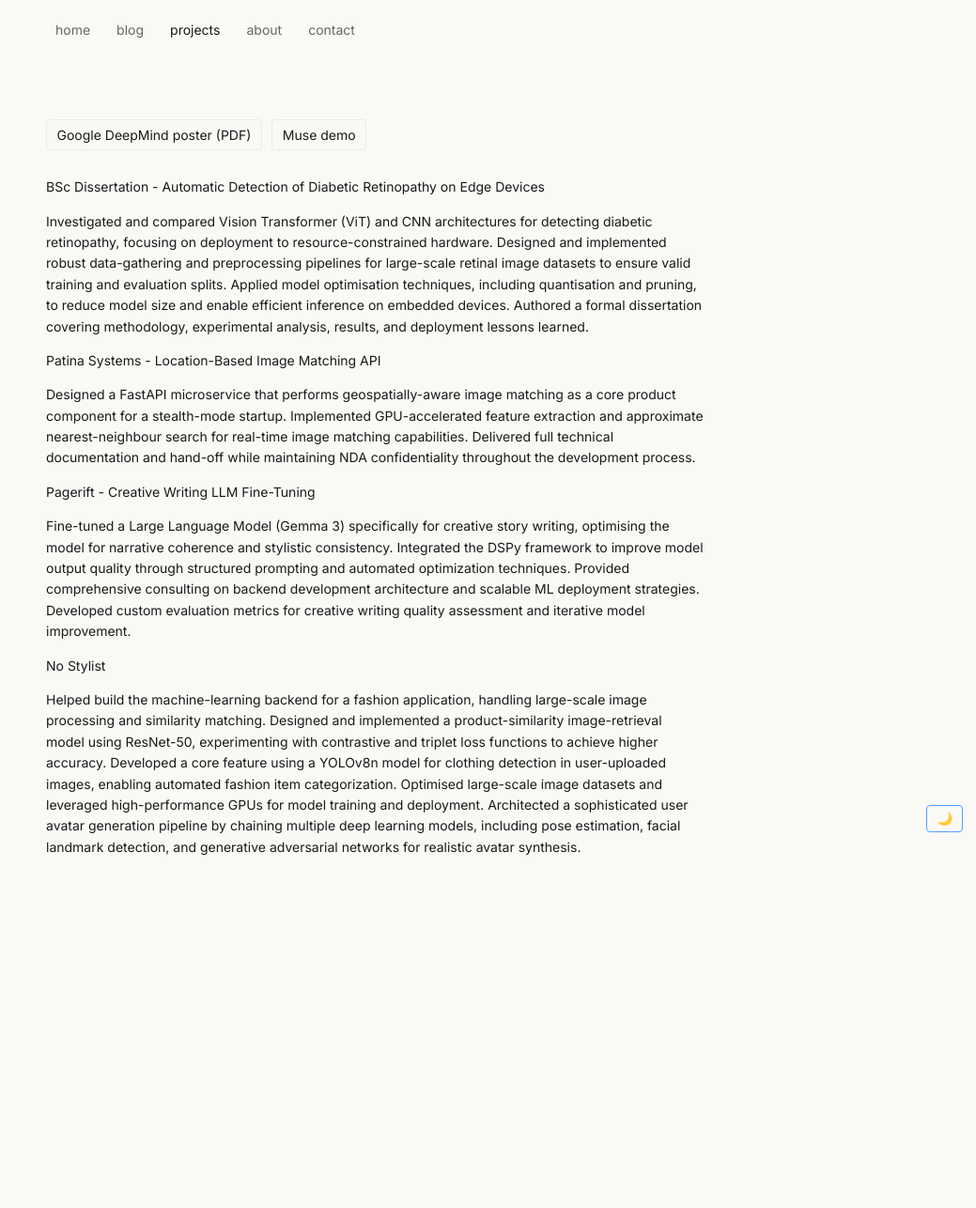
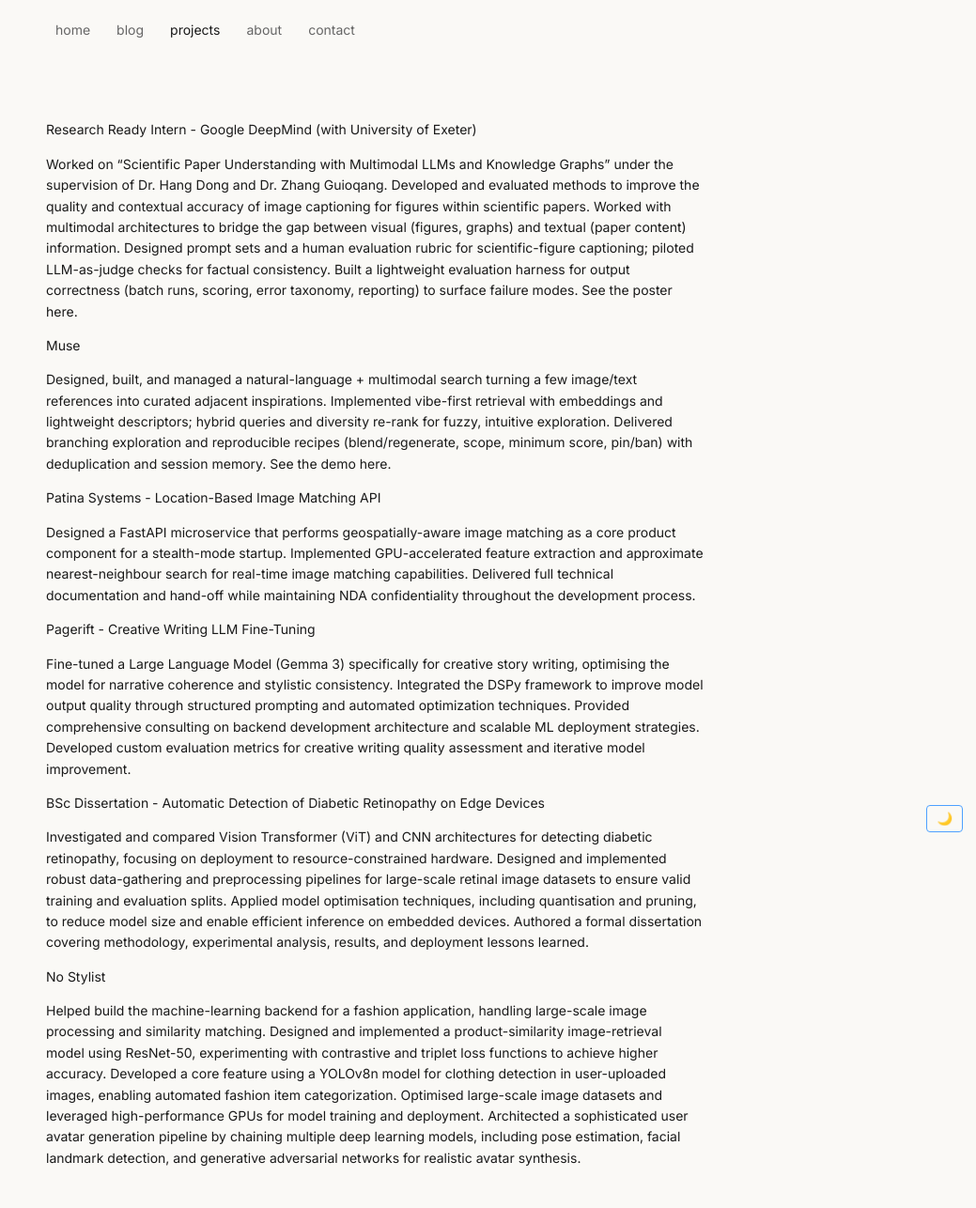
Before and after one commit to AMOHA-98/blogxyz, a Jekyll site: the page built from projects.md, in a window 1280 px wide. Shown: the whole page at 94% size, without its empty margins (241-1280 px from the left). Built offline with Jekyll 4.4.1, drawn with Linux system fonts in a browser that asks for light colours; before the commit the page ends 955 px from its top, so only the background shows below that.

Commit message:
Update projects.md to include detailed descriptions of new projects and reorganize existing entries
- Added a new project for the Research Ready Intern position at Google DeepMind, detailing work on multimodal LLMs and knowledge graphs.
- Introduced a project for Muse, focusing on natural-language and multimodal search capabilities.
- Reorganized the BSc Dissertation entry for clarity and consistency, ensuring it reflects the latest work on diabetic retinopathy detection.

```diff
--- a/projects.md
+++ b/projects.md
@@ -5,13 +5,15 @@
 ---
 
 
-{% include project-links.html %}
+Research Ready Intern - Google DeepMind (with University of Exeter)
+
+Worked on "Scientific Paper Understanding with Multimodal LLMs and Knowledge Graphs" under the supervision of Dr. Hang Dong and Dr. Zhang Guioqang. Developed and evaluated methods to improve the quality and contextual accuracy of image captioning for figures within scientific papers. Worked with multimodal architectures to bridge the gap between visual (figures, graphs) and textual (paper content) information. Designed prompt sets and a human evaluation rubric for scientific-figure captioning; piloted LLM-as-judge checks for factual consistency. Built a lightweight evaluation harness for output correctness (batch runs, scoring, error taxonomy, reporting) to surface failure modes. See the poster [here](/assets/documents/gdrr_presentation_final.pdf).
 
 
+Muse
 
-BSc Dissertation - Automatic Detection of Diabetic Retinopathy on Edge Devices
+Designed, built, and managed a natural-language + multimodal search turning a few image/text references into curated adjacent inspirations. Implemented vibe-first retrieval with embeddings and lightweight descriptors; hybrid queries and diversity re-rank for fuzzy, intuitive exploration. Delivered branching exploration and reproducible recipes (blend/regenerate, scope, minimum score, pin/ban) with deduplication and session memory. See the demo [here](https://x.com/NidarMMV2/status/1979575926515257700).
 
-Investigated and compared Vision Transformer (ViT) and CNN architectures for detecting diabetic retinopathy, focusing on deployment to resource-constrained hardware. Designed and implemented robust data-gathering and preprocessing pipelines for large-scale retinal image datasets to ensure valid training and evaluation splits. Applied model optimisation techniques, including quantisation and pruning, to reduce model size and enable efficient inference on embedded devices. Authored a formal dissertation covering methodology, experimental analysis, results, and deployment lessons learned.
 
 [Patina Systems](https://patinasystems.com/) - Location-Based Image Matching API
 
@@ -21,6 +23,11 @@
 
 Fine-tuned a Large Language Model (Gemma 3) specifically for creative story writing, optimising the model for narrative coherence and stylistic consistency. Integrated the DSPy framework to improve model output quality through structured prompting and automated optimization techniques. Provided comprehensive consulting on backend development architecture and scalable ML deployment strategies. Developed custom evaluation metrics for creative writing quality assessment and iterative model improvement.
 
+
+BSc Dissertation - Automatic Detection of Diabetic Retinopathy on Edge Devices
+
+Investigated and compared Vision Transformer (ViT) and CNN architectures for detecting diabetic retinopathy, focusing on deployment to resource-constrained hardware. Designed and implemented robust data-gathering and preprocessing pipelines for large-scale retinal image datasets to ensure valid training and evaluation splits. Applied model optimisation techniques, including quantisation and pruning, to reduce model size and enable efficient inference on embedded devices. Authored a formal dissertation covering methodology, experimental analysis, results, and deployment lessons learned.
+
  No Stylist
 
 Helped build the machine-learning backend for a fashion application, handling large-scale image processing and similarity matching. Designed and implemented a product-similarity image-retrieval model using ResNet-50, experimenting with contrastive and triplet loss functions to achieve higher accuracy. Developed a core feature using a YOLOv8n model for clothing detection in user-uploaded images, enabling automated fashion item categorization. Optimised large-scale image datasets and leveraged high-performance GPUs for model training and deployment. Architected a sophisticated user avatar generation pipeline by chaining multiple deep learning models, including pose estimation, facial landmark detection, and generative adversarial networks for realistic avatar synthesis.
```
